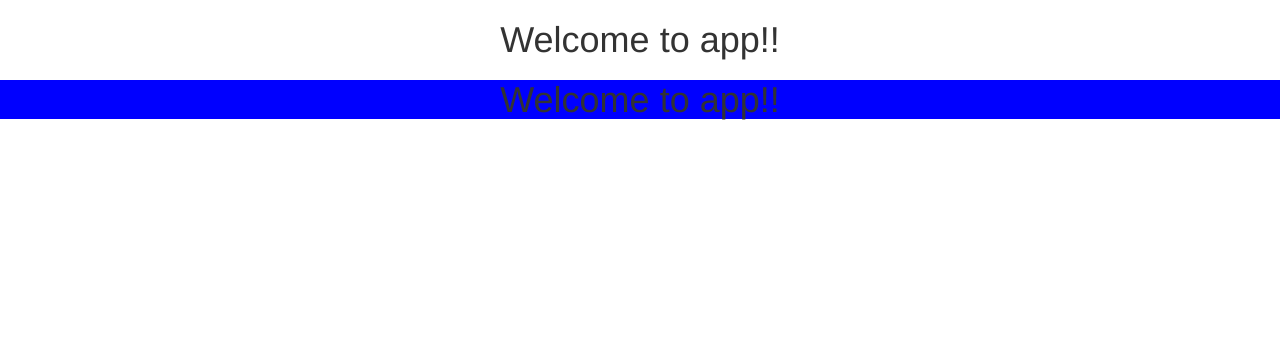
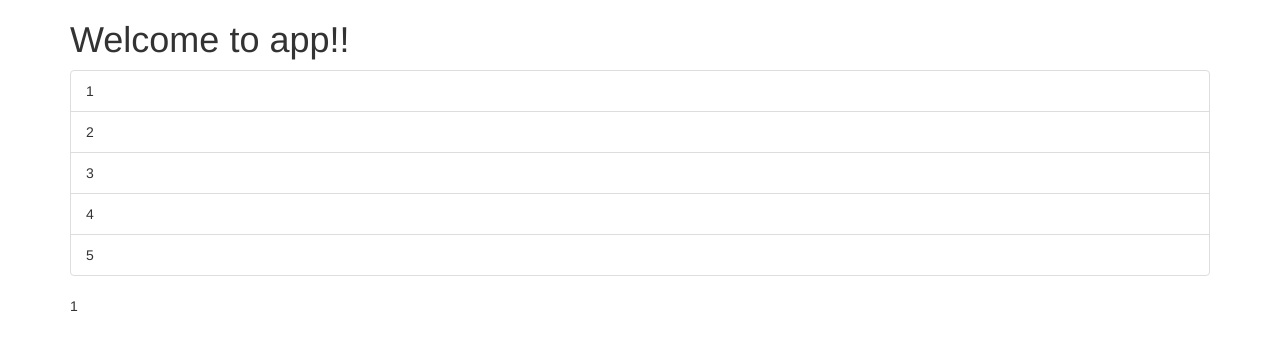
Before and after one commit to AstafievAndrey/ng-theory, an Angular app: page / in a window 1280 px wide. Shown: the top 350 px of the page. Built offline with nearby package versions, Linux system fonts and the light colour scheme.

Commit message:
block4_5

```diff
--- a/src/app/app.component.html
+++ b/src/app/app.component.html
@@ -1,10 +1,17 @@
 <!--The content below is only a placeholder and can be replaced.-->
-<div style="text-align:center">
-  <h1  [appBackground]="'red'" [defaultColor]="'transparent'">
-    Welcome to {{title}}!!
-  </h1>
-
-    <h1 appBackground="green" [defaultColor]="'blue'">
+<div class="container">
+    <h1  [appBackground]="'red'" [defaultColor]="'transparent'">
         Welcome to {{title}}!!
     </h1>
+    <ul class="list-group">
+        <li class="list-group-item" *ngFor="let item of items" (click)="onClick(item)">
+            {{item}}
+        </li>
+    </ul>
+    <div [ngSwitch]="current">
+        <p *ngSwitchCase="1">1</p>
+        <p *ngSwitchCase="2">2</p>
+        <p *ngSwitchCase="3">3</p>
+        <p *ngSwitchDefault>default</p>
+    </div>
 </div>
--- a/src/app/app.component.ts
+++ b/src/app/app.component.ts
@@ -6,5 +6,10 @@
   styleUrls: ['./app.component.css']
 })
 export class AppComponent {
-  title = 'app';
+    title = 'app';
+    items:number[] = [1,2,3,4,5];
+    current:number = 1;
+    onClick(number:number){
+        this.current = number;
+    }
 }
```
